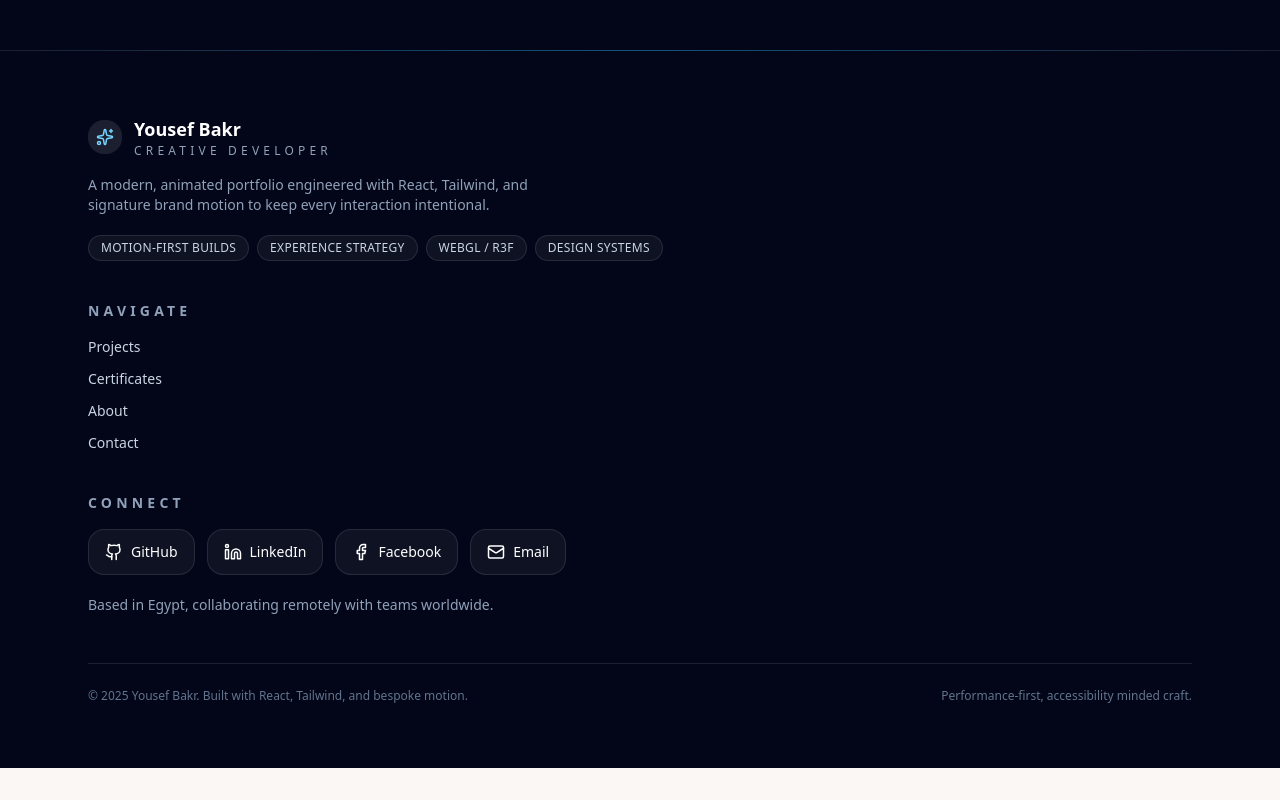
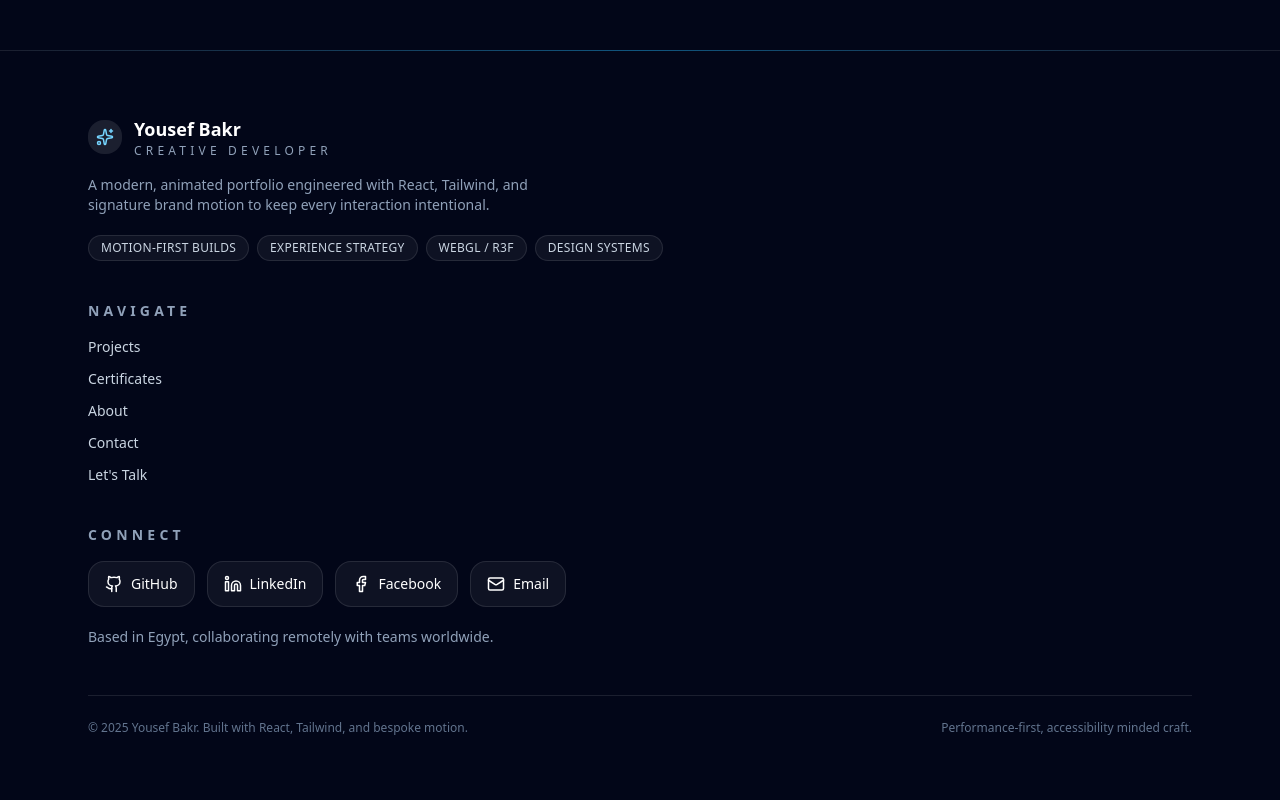
Before and after one commit to YOUBAZ/Yousef-Bakr-s-Portfolio, a React (Vite) app: page /contact in a window 1280 px wide. Shown: the part 1538-2338 px from the top of the page. Before the commit the page ends 2306 px from the top, so only its background shows below. Built offline with nearby package versions, Linux system fonts and the light colour scheme.

Commit message:
feat: Add "Let's Talk" page and update navigation links

```diff
--- a/src/App.jsx
+++ b/src/App.jsx
@@ -7,6 +7,7 @@ import Projects from "./pages/Projects";
 import Certificates from "./pages/Certificates";
 import About from "./pages/About";
 import Contact from "./pages/Contact";
+import LetsTalk from "./pages/LetsTalk";
 import Footer from "./components/Footer";
 import ScrollToTop from "./components/ScrollToTop";
 import Loading from "./components/Loading";
@@ -46,6 +47,7 @@ function App() {
             <Route path="/certificates" element={<Certificates />} />
             <Route path="/about" element={<About />} />
             <Route path="/contact" element={<Contact />} />
+            <Route path="/lets-talk" element={<LetsTalk />} />
           </Routes>
         </main>
 
--- a/src/components/Footer.jsx
+++ b/src/components/Footer.jsx
@@ -21,6 +21,7 @@ const navShortcuts = [
   { label: "Certificates", path: "/certificates" },
   { label: "About", path: "/about" },
   { label: "Contact", path: "/contact" },
+  { label: "Let's Talk", path: "/lets-talk" },
 ];
 
 const capabilityBadges = [
--- a/src/components/MobileMenu.jsx
+++ b/src/components/MobileMenu.jsx
@@ -8,6 +8,7 @@ const MobileMenu = ({ isOpen, toggleMenu }) => {
     { name: "Certificates", path: "/certificates" },
     { name: "About", path: "/about" },
     { name: "Contact", path: "/contact" },
+    { name: "Let's Talk", path: "/lets-talk" },
   ];
 
   if (!isOpen) return null;
@@ -46,12 +47,13 @@ const MobileMenu = ({ isOpen, toggleMenu }) => {
 
         <div className="mt-auto space-y-3 text-sm text-slate-400">
           <p>Open for remote collaborations across time zones.</p>
-          <a
-            href="mailto:youbakrzaki@gmail.com"
+          <Link
+            to="/lets-talk"
+            onClick={toggleMenu}
             className="inline-flex w-full items-center justify-center rounded-full bg-gradient-to-r from-sky-500 to-indigo-500 px-4 py-3 text-sm font-semibold text-white shadow-lg shadow-indigo-500/30 transition"
           >
-            Start a project
-          </a>
+            Let's Talk
+          </Link>
         </div>
       </div>
     </div>
--- a/src/components/Navbar.jsx
+++ b/src/components/Navbar.jsx
@@ -50,7 +50,7 @@ const Navbar = ({ toggleMobileMenu }) => {
               </NavLink>
             ))}
             <Link
-              to="/contact"
+              to="/lets-talk"
               className="ml-2 inline-flex items-center gap-2 rounded-full bg-gradient-to-r from-sky-500 to-indigo-500 px-4 py-2 text-sm font-semibold text-white shadow-lg shadow-indigo-500/30 transition hover:scale-[1.02]"
             >
               Let's Talk
```
